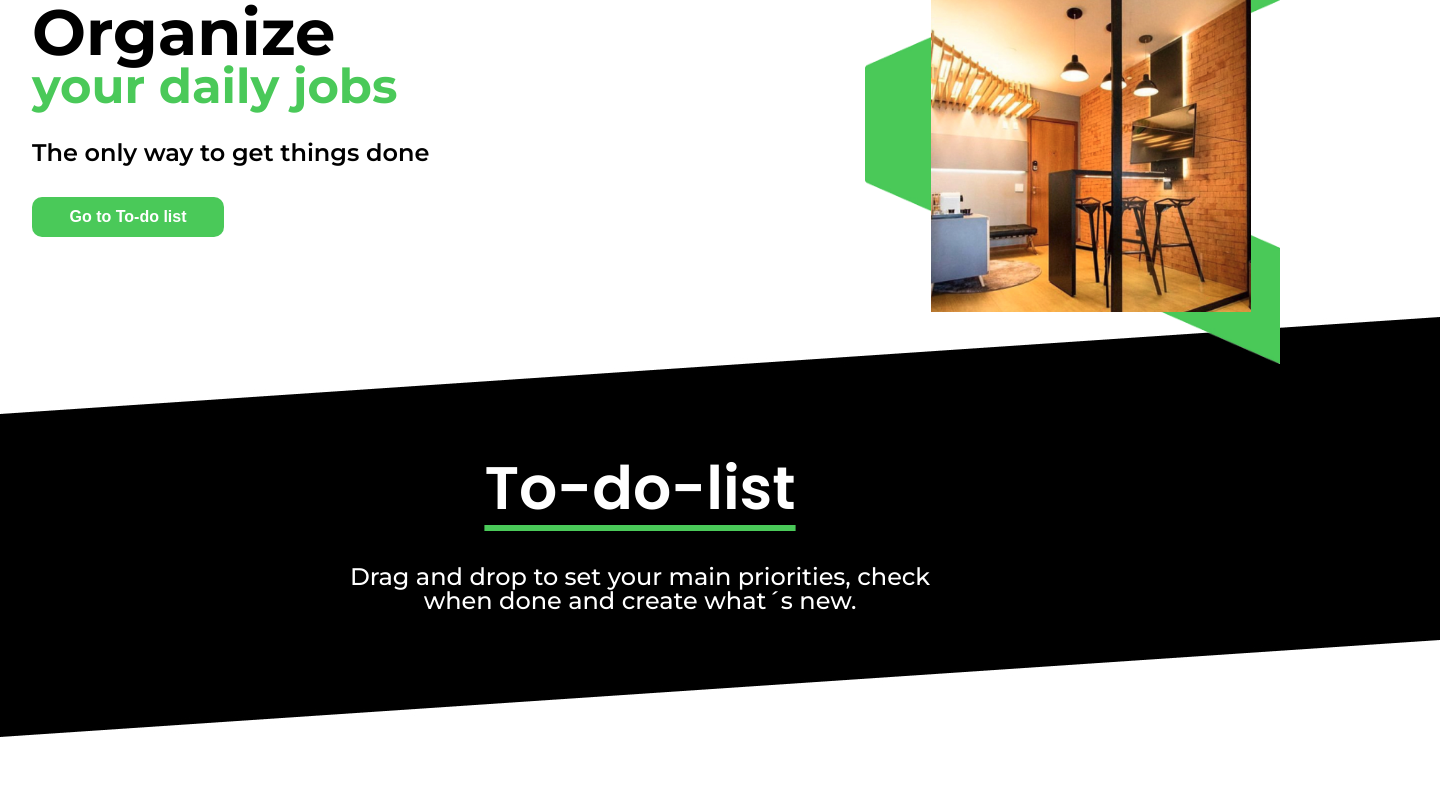
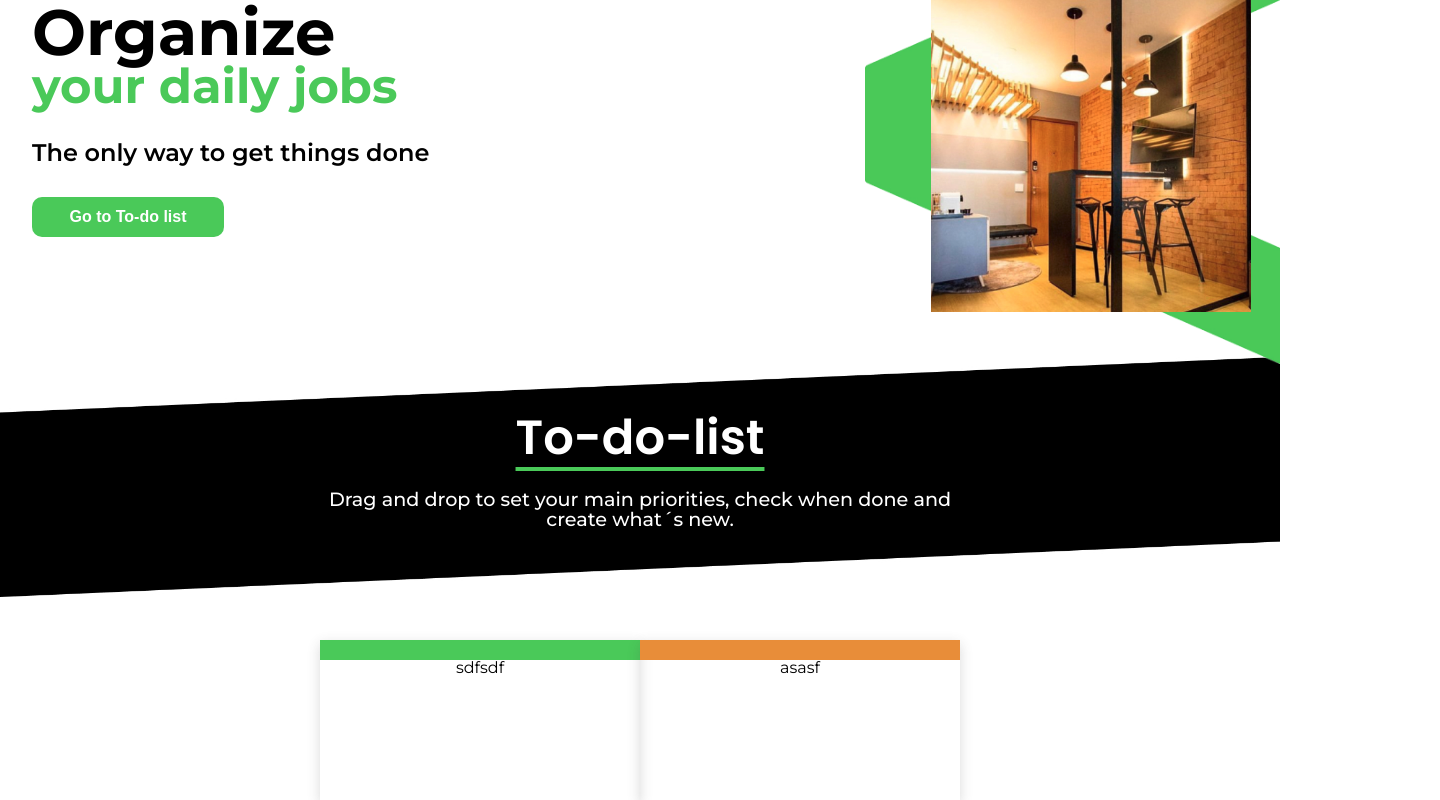
Before and after one commit to thipereira02/coopers_front, a React (Create React App) app: page / in a window 1280 px wide. Shown: the part 148-948 px from the top of the page, 1440 px wide, since content can reach past the window. Before the commit the page ends 888 px from the top, so only its background shows below. Built offline with nearby package versions, Linux system fonts and the light colour scheme.

Commit message:
adjusting background width and texts positions

```diff
--- a/src/components/ToDoList.tsx
+++ b/src/components/ToDoList.tsx
@@ -5,18 +5,34 @@ import background from "../assets/BG_black.jpg";
 
 export default function ToDoList() {
 	return(
-		<ToDoListContainer>
-			<img src={background} alt="background" />
-			<h1>To-do-list</h1>
-			<h2>Drag and drop to set your main priorities, check when done and create what´s new.</h2>
-		</ToDoListContainer>
+		<>
+			<Banner>
+				<img src={background} alt="background" />
+				<h1>To-do-list</h1>
+				<h2>Drag and drop to set your main priorities, check when done and create what´s new.</h2>
+			</Banner>
+			<Lists>
+				<ToDoContainer>
+					<h1>sdfsdf</h1>
+				</ToDoContainer>
+				<DoneContainer>
+					<h1>asasf</h1>
+				</DoneContainer>
+			</Lists>
+		</>
 	);
 }
 
-const ToDoListContainer = styled.div`
+const Banner = styled.div`
     width: 100vw;
     display: inline-block;
     position: relative;
+    margin-top: 1rem;
+
+    img{
+        width: 100vw;
+        height: 15rem;
+    }
 
     h1{
         color: #FFF;
@@ -26,33 +42,77 @@ const ToDoListContainer = styled.div`
         text-decoration-color: #4AC959;
         text-underline-position: under;
         position: absolute;
-        top: 50%;
+        top: 35%;
         left: 50%;
         transform: translate(-50%, -50%);
     }
 
     h2{
         color: #FFF;
-        font-size: 1rem;
+        font-size: 0.8rem;
         font-weight: 500;
         position: absolute;
-        top: 70%;
+        top: 60%;
         left: 50%;
         transform: translate(-50%, -50%);
         text-align: center;
     }
 
     @media(min-width: 768px) {
+        margin-top: 2.5rem;
+
         img{
             margin-top: 5rem;
         }
 
         h1{
-            font-size: 3.75rem;
+            font-size: 3rem;
+            top: 50%;
         }
 
         h2{
-            font-size: 1.5rem;
+            font-size: 1.2rem;
+            top: 72%;
         }
     }
 `;
+
+const Lists = styled.div`
+    display: flex;
+    flex-direction: column;
+    align-items: center;
+    margin-top: 2.5rem;
+
+    @media(min-width: 768px) {
+        flex-direction: row;
+        padding: 0 25%;
+    }
+`;
+
+const ToDoContainer = styled.div`
+    display: flex;
+    flex-direction: column;
+    align-items: center;
+    width: 80vw;
+    height: 20vh;
+    box-shadow: 0px 4px 12px rgba(66, 66, 66, 0.198454);
+    border-top: 1rem solid #4AC959;
+
+    @media(min-width: 768px) {
+        border-width: 1.25rem;
+    }
+`;
+
+const DoneContainer = styled.div`
+    display: flex;
+    flex-direction: column;
+    align-items: center;
+    width: 80vw;
+    height: 20vh;
+    box-shadow: 0px 4px 12px rgba(66, 66, 66, 0.198454);
+    border-top: 1rem solid #E88D39;
+
+    @media(min-width: 768px) {
+        border-width: 1.25rem;
+    }
+`;
```
